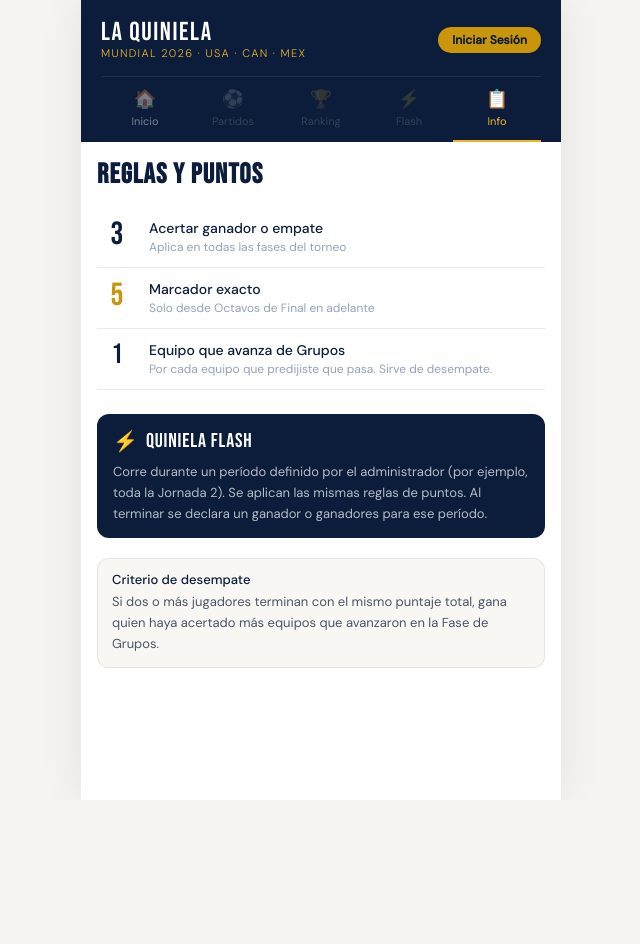
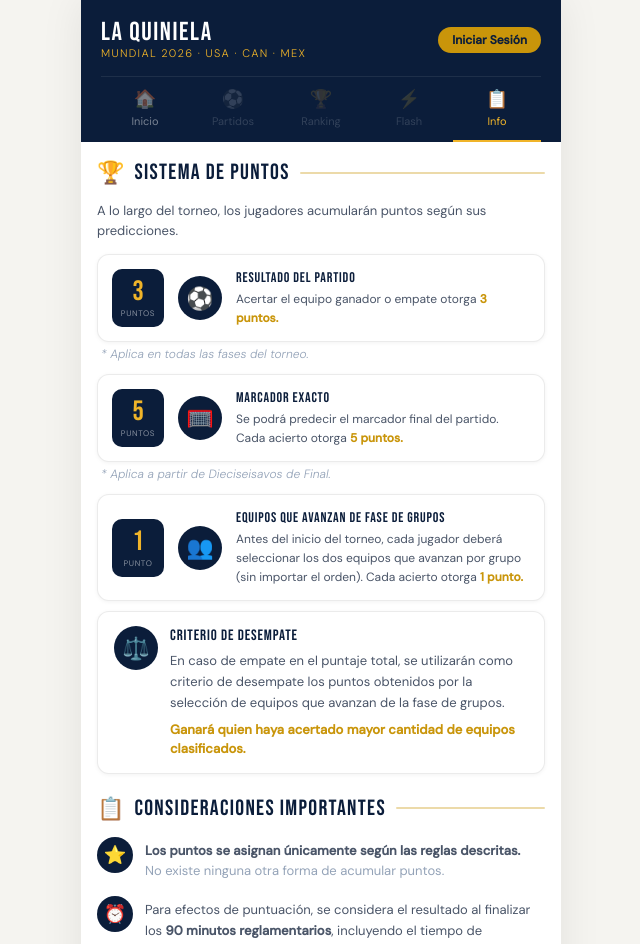
Before and after one commit to ememos72-hash/quiniela-mundial-2026, a React (Vite) app: page /info in a window 1280 px wide. Shown: the top 944 px of the page, without its empty margins (319-959 px from the left). Before the commit the page ends 800 px from the top, so only its background shows below. Built offline with nearby package versions, Linux system fonts and the light colour scheme; no server answers.

Commit message:
Mueve Flash a FlashPage, notas en italica, fix emoji

```diff
--- a/src/pages/RulesPage.jsx
+++ b/src/pages/RulesPage.jsx
@@ -1,8 +1,122 @@
 import { useAuth } from '../contexts/AuthContext';
 import { useNavigate } from 'react-router-dom';
 
+// ─────────────────────────────────────────────────────────────────────────────
+//  Componente: tarjeta de puntos (3 pts, 5 pts, 1 pto)
+// ─────────────────────────────────────────────────────────────────────────────
+const PuntosCard = ({ pts, label, icon, descripcion, destacado }) => (
+  <div style={{
+    display: 'flex',
+    alignItems: 'center',
+    gap: 14,
+    border: '1px solid var(--border)',
+    borderRadius: 'var(--radius)',
+    padding: '14px 14px',
+    marginBottom: 10,
+    background: '#fff',
+    boxShadow: '0 1px 4px rgba(0,0,0,0.05)',
+  }}>
+    {/* Número de puntos */}
+    <div style={{
+      minWidth: 52, height: 58,
+      background: 'var(--navy)',
+      borderRadius: 10,
+      display: 'flex', flexDirection: 'column',
+      alignItems: 'center', justifyContent: 'center',
+      flexShrink: 0,
+    }}>
+      <span style={{
+        fontFamily: "'Bebas Neue', sans-serif",
+        fontSize: 28, color: 'var(--gold-light)',
+        lineHeight: 1,
+      }}>{pts}</span>
+      <span style={{
+        fontSize: 8, color: 'rgba(255,255,255,0.5)',
+        textTransform: 'uppercase', letterSpacing: '0.08em',
+        marginTop: 2,
+      }}>
+        {pts === 1 ? 'punto' : 'puntos'}
+      </span>
+    </div>
+
+    {/* Ícono circular */}
+    <div style={{
+      width: 44, height: 44,
+      borderRadius: '50%',
+      background: 'var(--navy)',
+      display: 'flex', alignItems: 'center', justifyContent: 'center',
+      fontSize: 22, flexShrink: 0,
+    }}>
+      {icon}
+    </div>
+
+    {/* Texto */}
+    <div style={{ flex: 1 }}>
+      <div style={{
+        fontFamily: "'Bebas Neue', sans-serif",
+        fontSize: 14, letterSpacing: '0.06em',
+        color: 'var(--navy)', marginBottom: 4,
+      }}>
+        {label}
+      </div>
+      <div style={{ fontSize: 12, color: 'var(--text-mid)', lineHeight: 1.55 }}>
+        {descripcion}{' '}
+        {destacado && (
+          <span style={{ color: 'var(--gold)', fontWeight: 600 }}>{destacado}</span>
+        )}
+      </div>
+    </div>
+  </div>
+);
+
+// ─────────────────────────────────────────────────────────────────────────────
+//  Componente: ítem de Consideraciones
+// ─────────────────────────────────────────────────────────────────────────────
+const ConsideracionItem = ({ icon, children }) => (
+  <div style={{
+    display: 'flex', alignItems: 'flex-start', gap: 12,
+    marginBottom: 14,
+  }}>
+    <div style={{
+      width: 36, height: 36, flexShrink: 0,
+      borderRadius: '50%',
+      background: 'var(--navy)',
+      display: 'flex', alignItems: 'center', justifyContent: 'center',
+      fontSize: 18,
+    }}>
+      {icon}
+    </div>
+    <div style={{ fontSize: 13, color: 'var(--text-mid)', lineHeight: 1.6, paddingTop: 4 }}>
+      {children}
+    </div>
+  </div>
+);
+
+// ─────────────────────────────────────────────────────────────────────────────
+//  Componente: encabezado de sección
+// ─────────────────────────────────────────────────────────────────────────────
+const SectionHeader = ({ icon, title }) => (
+  <div style={{
+    display: 'flex', alignItems: 'center', gap: 10,
+    marginBottom: 14,
+  }}>
+    <span style={{ fontSize: 22 }}>{icon}</span>
+    <span style={{
+      fontFamily: "'Bebas Neue', sans-serif",
+      fontSize: 22, letterSpacing: '0.06em',
+      color: 'var(--navy)',
+    }}>
+      {title}
+    </span>
+    <div style={{ flex: 1, height: 2, background: 'var(--gold)', opacity: 0.35, borderRadius: 2 }} />
+  </div>
+);
+
+// ─────────────────────────────────────────────────────────────────────────────
+//  Página principal
+// ─────────────────────────────────────────────────────────────────────────────
 const RulesPage = () => {
-  const { user, userProfile, logout, isAdmin } = useAuth();
+  const { user, isAdmin, logout } = useAuth();
   const navigate = useNavigate();
 
   const handleLogout = async () => {
@@ -12,7 +126,8 @@ const RulesPage = () => {
 
   return (
     <div className="page">
-      {/* User info — solo si hay sesión */}
+
+      {/* ── Perfil de usuario (solo si está logueado) ── */}
       {user && (
         <div style={{
           display: 'flex', alignItems: 'center', gap: 12,
@@ -25,7 +140,7 @@ const RulesPage = () => {
             width: 42, height: 42, borderRadius: '50%',
             background: 'var(--gold)', color: 'var(--navy)',
             display: 'flex', alignItems: 'center', justifyContent: 'center',
-            fontSize: 16, fontWeight: 500,
+            fontSize: 16, fontWeight: 600,
           }}>
             {user?.displayName?.charAt(0)?.toUpperCase() || '?'}
           </div>
@@ -37,55 +152,109 @@ const RulesPage = () => {
         </div>
       )}
 
-      <h2 style={{ fontFamily: "'Bebas Neue', sans-serif", fontSize: 28, letterSpacing: '0.04em', color: 'var(--navy)', marginBottom: 16 }}>
-        Reglas y Puntos
-      </h2>
+      {/* ══════════════════════════════════════════════
+          SECCIÓN 1 — SISTEMA DE PUNTOS
+      ══════════════════════════════════════════════ */}
+      <SectionHeader icon="🏆" title="Sistema de Puntos" />
 
-      {/* Points system */}
-      <div style={{ marginBottom: 24 }}>
-        <div className="rules-row">
-          <div className="rules-pts">3</div>
-          <div>
-            <div className="rules-text">Acertar ganador o empate</div>
-            <div className="rules-note">Aplica en todas las fases del torneo</div>
+      <div style={{ fontSize: 13, color: 'var(--text-mid)', marginBottom: 14, lineHeight: 1.5 }}>
+        A lo largo del torneo, los jugadores acumularán puntos según sus predicciones.
+      </div>
+
+      <PuntosCard
+        pts={3}
+        icon="⚽"
+        label="Resultado del partido"
+        descripcion="Acertar el equipo ganador o empate otorga"
+        destacado="3 puntos."
+      />
+      <div style={{ fontSize: 12, color: 'var(--text-muted)', fontStyle: 'italic', marginTop: -6, marginBottom: 12, paddingLeft: 4 }}>
+        * Aplica en todas las fases del torneo.
+      </div>
+
+      <PuntosCard
+        pts={5}
+        icon="🥅"
+        label="Marcador exacto"
+        descripcion="Se podrá predecir el marcador final del partido. Cada acierto otorga"
+        destacado="5 puntos."
+      />
+      <div style={{ fontSize: 12, color: 'var(--text-muted)', fontStyle: 'italic', marginTop: -6, marginBottom: 12, paddingLeft: 4 }}>
+        * Aplica a partir de Dieciseisavos de Final.
+      </div>
+
+      <PuntosCard
+        pts={1}
+        icon="👥"
+        label="Equipos que avanzan de Fase de Grupos"
+        descripcion="Antes del inicio del torneo, cada jugador deberá seleccionar los dos equipos que avanzan por grupo (sin importar el orden). Cada acierto otorga"
+        destacado="1 punto."
+      />
+
+      {/* ══════════════════════════════════════════════
+          SECCIÓN 2 — CRITERIO DE DESEMPATE
+      ══════════════════════════════════════════════ */}
+      <div style={{
+        border: '1px solid var(--border)',
+        borderRadius: 'var(--radius)',
+        padding: '14px 16px',
+        marginBottom: 20,
+        background: '#fff',
+        boxShadow: '0 1px 4px rgba(0,0,0,0.05)',
+        display: 'flex', gap: 12, alignItems: 'flex-start',
+      }}>
+        <div style={{
+          width: 44, height: 44, flexShrink: 0,
+          borderRadius: '50%', background: 'var(--navy)',
+          display: 'flex', alignItems: 'center', justifyContent: 'center',
+          fontSize: 22,
+        }}>
+          ⚖️
+        </div>
+        <div>
+          <div style={{
+            fontFamily: "'Bebas Neue', sans-serif",
+            fontSize: 15, letterSpacing: '0.06em',
+            color: 'var(--navy)', marginBottom: 6,
+          }}>
+            Criterio de desempate
           </div>
-        </div>
-        <div className="rules-row">
-          <div className="rules-pts rules-pts-gold">5</div>
-          <div>
-            <div className="rules-text">Marcador exacto</div>
-            <div className="rules-note">Solo desde Octavos de Final en adelante</div>
+          <div style={{ fontSize: 13, color: 'var(--text-mid)', lineHeight: 1.6, marginBottom: 6 }}>
+            En caso de empate en el puntaje total, se utilizarán como criterio de desempate los puntos obtenidos por la selección de equipos que avanzan de la fase de grupos.
           </div>
-        </div>
-        <div className="rules-row">
-          <div className="rules-pts" style={{ fontSize: 28 }}>1</div>
-          <div>
-            <div className="rules-text">Equipo que avanza de Grupos</div>
-            <div className="rules-note">Por cada equipo que predijiste que pasa. Sirve de desempate.</div>
+          <div style={{ fontSize: 13, color: 'var(--gold)', fontWeight: 600, lineHeight: 1.5 }}>
+            Ganará quien haya acertado mayor cantidad de equipos clasificados.
           </div>
         </div>
       </div>
 
-      {/* Flash rules */}
-      <div style={{ background: 'var(--navy)', borderRadius: 'var(--radius)', padding: '14px 16px', marginBottom: 20 }}>
-        <div style={{ display: 'flex', alignItems: 'center', gap: 8, marginBottom: 8 }}>
-          <span style={{ fontSize: 20 }}>⚡</span>
-          <span style={{ fontFamily: "'Bebas Neue', sans-serif", fontSize: 20, color: '#fff', letterSpacing: '0.04em' }}>Quiniela Flash</span>
-        </div>
-        <div style={{ fontSize: 13, color: 'rgba(255,255,255,0.7)', lineHeight: 1.6 }}>
-          Corre durante un período definido por el administrador (por ejemplo, toda la Jornada 2). Se aplican las mismas reglas de puntos. Al terminar se declara un ganador o ganadores para ese período.
-        </div>
-      </div>
+      {/* ══════════════════════════════════════════════
+          SECCIÓN 4 — CONSIDERACIONES IMPORTANTES
+      ══════════════════════════════════════════════ */}
+      <SectionHeader icon="📋" title="Consideraciones Importantes" />
 
-      {/* Tiebreaker */}
-      <div style={{ background: '#f8f7f3', borderRadius: 'var(--radius)', padding: '12px 14px', marginBottom: 24, border: '1px solid var(--border)' }}>
-        <div style={{ fontSize: 13, fontWeight: 500, color: 'var(--navy)', marginBottom: 4 }}>Criterio de desempate</div>
-        <div style={{ fontSize: 13, color: 'var(--text-mid)', lineHeight: 1.6 }}>
-          Si dos o más jugadores terminan con el mismo puntaje total, gana quien haya acertado más equipos que avanzaron en la Fase de Grupos.
-        </div>
-      </div>
+      <ConsideracionItem icon="⭐">
+        <strong>Los puntos se asignan únicamente según las reglas descritas.</strong>
+        <br />
+        <span style={{ color: 'var(--text-muted)' }}>No existe ninguna otra forma de acumular puntos.</span>
+      </ConsideracionItem>
 
-      {/* Admin link */}
+      <ConsideracionItem icon="⏰">
+        Para efectos de puntuación, se considera el resultado al finalizar los{' '}
+        <strong>90 minutos reglamentarios</strong>, incluyendo el tiempo de reposición,
+        y los <strong>tiempos extra</strong> en caso de existir.
+      </ConsideracionItem>
+
+      <ConsideracionItem icon="🥅">
+        Las tandas de penales <strong>no se consideran</strong> para efectos de puntuación.
+      </ConsideracionItem>
+
+      <ConsideracionItem icon="🛡️">
+        La organización se reserva el derecho de aclarar cualquier situación
+        no contemplada en estas reglas.
+      </ConsideracionItem>
+
+      {/* ── Botón Admin (solo admin) ── */}
       {isAdmin && (
         <button
           onClick={() => navigate('/admin')}
@@ -96,7 +265,7 @@ const RulesPage = () => {
         </button>
       )}
 
-      {/* Logout — solo si hay sesión */}
+      {/* ── Cerrar sesión (solo si está logueado) ── */}
       {user && (
         <button
           onClick={handleLogout}
@@ -114,6 +283,7 @@ const RulesPage = () => {
           Cerrar sesión
         </button>
       )}
+
     </div>
   );
 };
```
Also changed, not shown: src/pages/FlashPage.jsx (+20 -0 lines), src/pages/InicioPage.jsx (+14 -0 lines).
